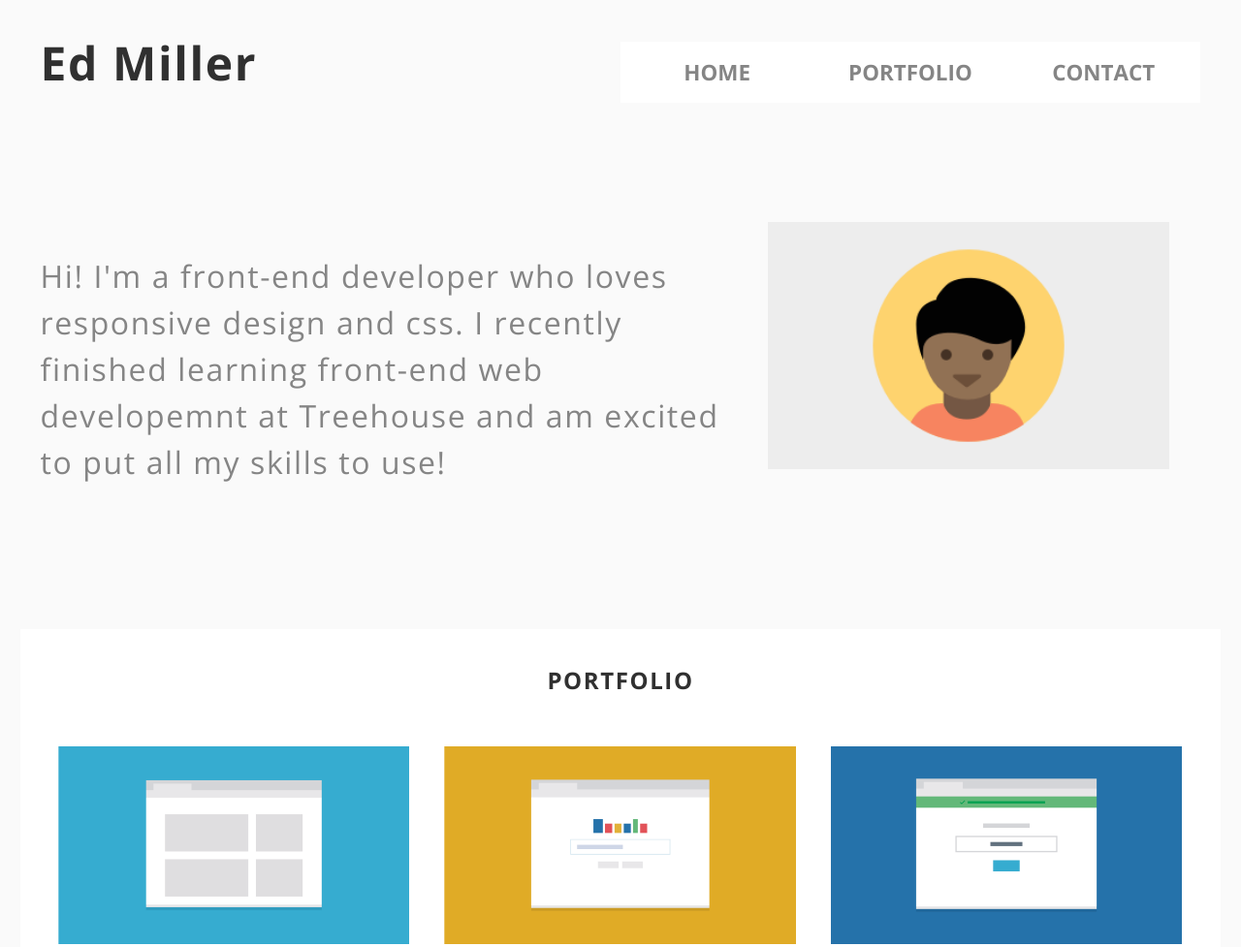
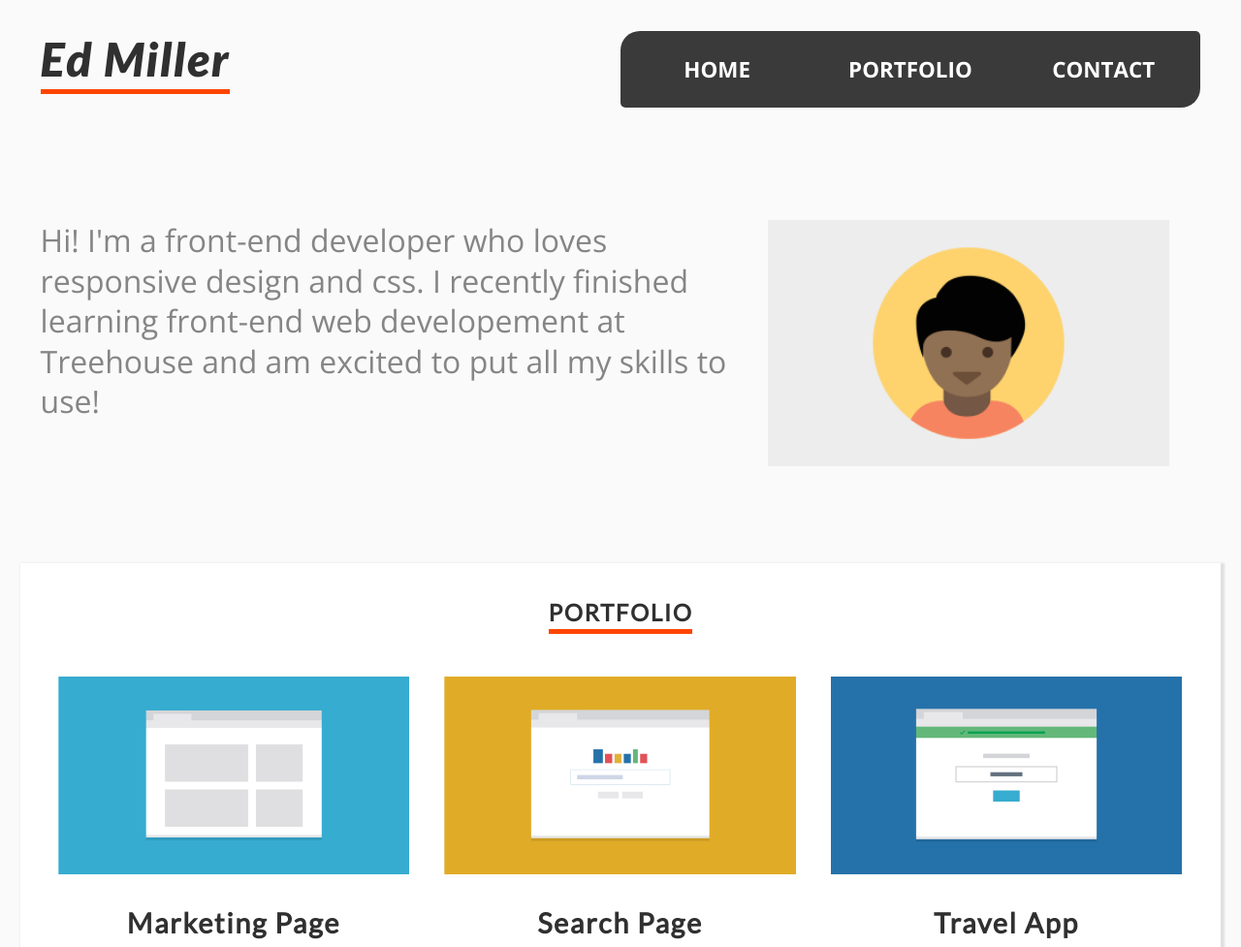
Before and after one commit to ed-coder/techdegree-project-2, a plain HTML site: page index.html in a window 1280 px wide. Shown: the top 977 px of the page at 97% size. Drawn offline with nearby package versions, Linux system fonts and the light colour scheme.

Commit message:
Fixed navigation links

```diff
--- a/css/style.css
+++ b/css/style.css
@@ -13,7 +13,7 @@ h1,
 h2,
 h3,
 h4 {
-  font-family: 'Open Sans', sans-serif;
+  font-family: 'Lato', sans-serif;
   letter-spacing: .1rem;
   color: rgb(48, 48, 48);
 }
@@ -63,19 +63,36 @@ a:hover {
   clear: both;
 }
 
+.border-bot {
+  border-bottom: 5px solid orangered;
+  padding-bottom: 3px;
+}
+
 /* =================================
   Main Styles
 ==================================== */
+.main-header {
+  padding-bottom: 100px;
+}
 
 .main-name {
   font-size: 3rem;
+  font-style: italic;
+
+}
+
+
+.main-nav li {
+  background: rgb(58, 58, 58);
+  border-radius: 20px 5px 20px 5px;
+  margin-bottom: 20px;
 }
 
 .main-nav a {
   display: block;
-  margin: .7rem 0;
   padding: 1rem 1rem;
-  background: #fff;
+  color: white;
+
 
 }
 
@@ -85,25 +102,34 @@ a:hover {
 }
 
 main {
-  margin-top: 5rem;
+  padding-bottom: 50px;
 }
 
 /* =================================
   Portofolio Styles
 ==================================== */
 .portfolio {
-  margin-top: 100px;
   padding-top: 3rem;
   background: #fff;
+  box-shadow: 2px 2px 2px 2px rgb(223, 223, 223);
 }
 
 .port-title {
   text-transform: uppercase;
+
 }
 
 .card {
   margin: 3.5rem 0;
   padding: 0 1.3rem;
+}
+
+.card img {
+  transition: transform .2s;
+}
+
+.card img:hover {
+  transform: scale(1.2)
 }
 
 /* =================================
@@ -179,13 +205,29 @@ footer ul li:nth-child(1n+3) {
   }
 
   main {
-    padding: 1rem 1.3rem;
+    padding: 100px 1.3rem;
+    margin: 0;
   }
 
   .main-nav {
     width: 60%;
     margin: 0 auto;
+    border-radius: 20px 5px 20px 5px;
+    background: rgb(58, 58, 58);
   }
+
+  .main-nav li {
+    margin: 0;
+  }
+
+  .main-nav a {
+    display: block;
+    padding: 1.5rem 1rem;
+    color: white;
+
+
+  }
+
 
   .main-nav a {
     float: left;
@@ -194,12 +236,12 @@ footer ul li:nth-child(1n+3) {
 
   .main-info {
     text-align: left;
+    margin: 0;
+    padding: 0
   }
 
   .cartoon-photo {
     float: right;
-    padding: 1rem;
-
   }
 
   .portfolio {
@@ -233,7 +275,7 @@ footer ul li:nth-child(1n+3) {
   .footer-info {
     font-size: 1.5rem;
     line-height: 1.5;
-    width: 80%;
+    max-width: 80%;
     margin: 0 auto;
   }
 
@@ -266,8 +308,7 @@ footer ul li:nth-child(1n+3) {
   .main-info {
     width: 60%;
     font-size: 2rem;
-    line-height: 1.5;
-    letter-spacing: .1rem;
+    line-height: 1.3;
   }
 
   .cartoon-photo {
@@ -284,7 +325,7 @@ footer ul li:nth-child(1n+3) {
   .footer-info {
     font-size: 1.5rem;
     line-height: 1.5;
-    width: 50%;
+    max-width: 60%;
     margin: 0 auto;
   }
 }
--- a/index.html
+++ b/index.html
@@ -10,7 +10,8 @@
   <meta name="keywords" content="Treehouse, TechDegree, Front-end, Web Developement, Responsive Design">
   <title>Responsive Website of Ed Miller</title>
   <!-- google fonts -->
-  <link href="https://fonts.googleapis.com/css?family=Open+Sans:400,700,800&display=swap" rel="stylesheet">
+  <link href="https://fonts.googleapis.com/css?family=Lato:400,900i|Open+Sans:400,700,800&display=swap"
+    rel="stylesheet">
   <!-- normalize -->
   <link rel="stylesheet" href="css/normalize.css">
   <link rel="stylesheet" href="css/style.css">
@@ -21,7 +22,7 @@
   <div id="totop" class="wrapper">
 
     <header id="home" class="main-header clearfix">
-      <h1 class="main-name">Ed Miller</h1>
+      <h1 class="main-name"><span class="border-bot">Ed Miller</span></h1>
       <nav class="main-nav clearfix">
         <ul>
           <li><a href="#home">Home</a></li>
@@ -35,11 +36,11 @@
       <img class="cartoon-photo" src="img/responsive-layout-profile.png" alt="My cartoon photo.">
       <p class="main-info">Hi! I'm a front-end developer who loves responsive design and css. I recently finished
         learning front-end web
-        developemnt at Treehouse and am excited to put all my skills to use!</p>
+        developement at Treehouse and am excited to put all my skills to use!</p>
     </main>
 
     <section id="portfolio-section" class="portfolio clearfix">
-      <h2><span class="port-title">Portfolio</span></h2>
+      <h2><span class="port-title border-bot">Portfolio</span></h2>
       <div class="port-container">
         <div class="card">
           <img src="img/portfolio-1.png" alt="Marketing Page">
@@ -90,7 +91,7 @@
   </div>
   <footer id="contact">
     <div class="footer-contact">
-      <h3>Contact</h3>
+      <h3><span class="border-bot">Contact</span></h3>
       <p class="footer-info">If you're interested in chatting or want more information about what I've been working on,
         or would like to start on a project,
         I'd love to hear
```
